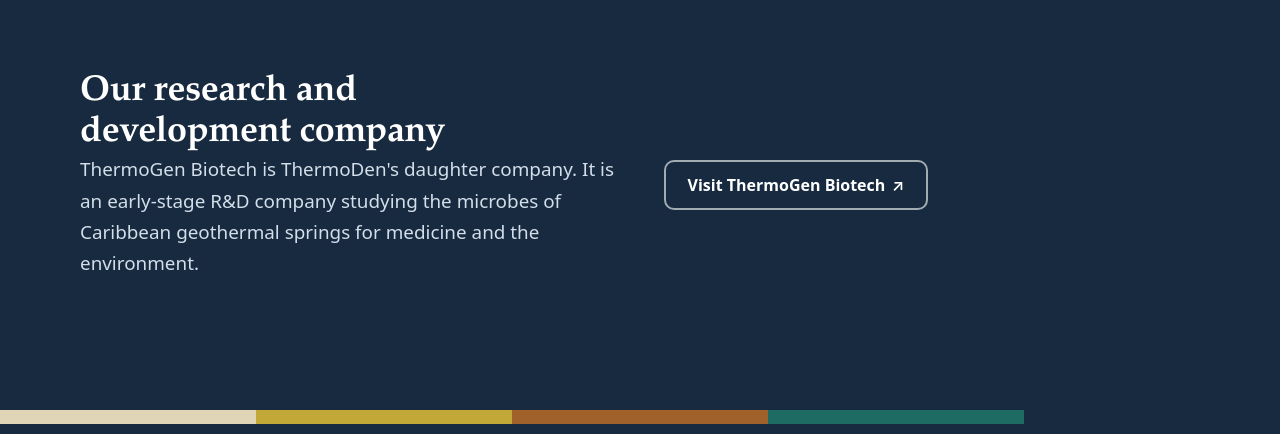
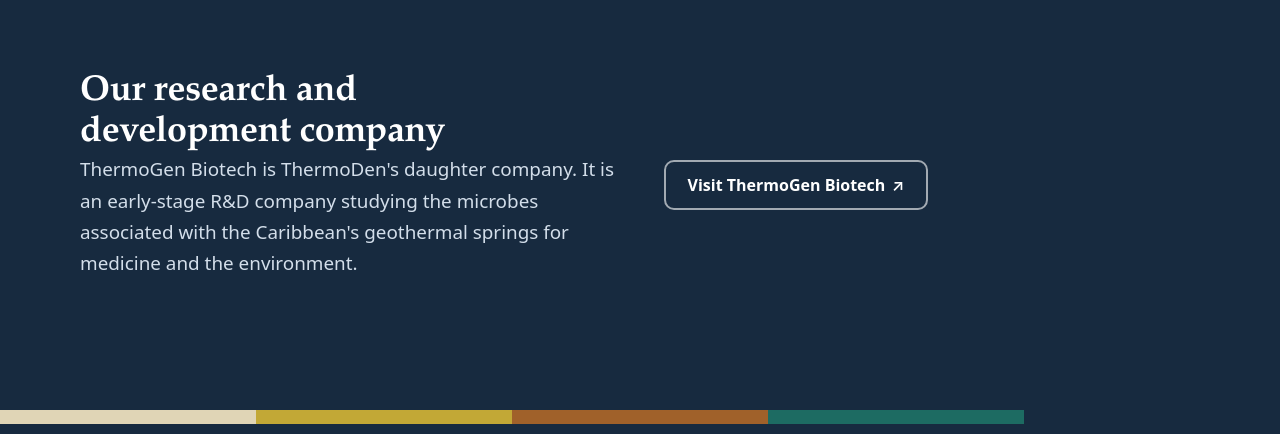
Before and after one commit to denvergithub1/thermoden-site, a plain HTML site: page index.html in a window 1280 px wide. Shown: the part 2444-2878 px from the top of the page. Drawn offline with nearby package versions, Linux system fonts and the light colour scheme.

Commit message:
Update index.html

```diff
--- a/index.html
+++ b/index.html
@@ -1146,7 +1146,7 @@
       <article class="card c3"><h3>Rooted in the Caribbean</h3><p>We understand the region's institutions, languages and constraints, and we work in English, French Creole, French and Spanish.</p></article></div></div></section>
   <section class="section"><div class="wrap"><div class="head"><h2>How an engagement works</h2><p class="lede">Most projects follow the same four steps. Timings are typical, and we arrange them with you, assisting with your technical writing in writing.</p></div>
     <ol class="steps"><li><h4>Introductory call</h4><p>We listen, ask questions and tell you honestly whether we are the right fit.</p></li><li><h4>Scope</h4><p>You receive a written proposal with the deliverables, timeline and fee, usually within a week.</p></li><li><h4>Deliver</h4><p>We do the work with you, with regular check-ins. Strategy sprints often take 2 to 4 weeks, and project support 1 to 6 months.</p></li><li><h4>Hand over</h4><p>You get clear documents and, where useful, training, so the work keeps going after we step back.</p></li></ol></div></section>
-  <section class="section dark"><div class="wrap split"><div><h2>Our research and development company</h2><p class="lede">ThermoGen Biotech is ThermoDen's daughter company. It is an early-stage R&amp;D company studying the microbes of Caribbean geothermal springs for medicine and the environment.</p></div>
+  <section class="section dark"><div class="wrap split"><div><h2>Our research and development company</h2><p class="lede">ThermoGen Biotech is ThermoDen's daughter company. It is an early-stage R&amp;D company studying the microbes associated with the Caribbean's geothermal springs for medicine and the environment.</p></div>
     <div style="align-self:center"><a class="btn ghost" href="${esc(THERMOGEN_URL)}" target="_blank" rel="noopener noreferrer">Visit ThermoGen Biotech <span class="sr-only">(opens in a new tab)</span>&#8599;</a></div></div></section>`,
   mount(){
     const show = i => {
```
